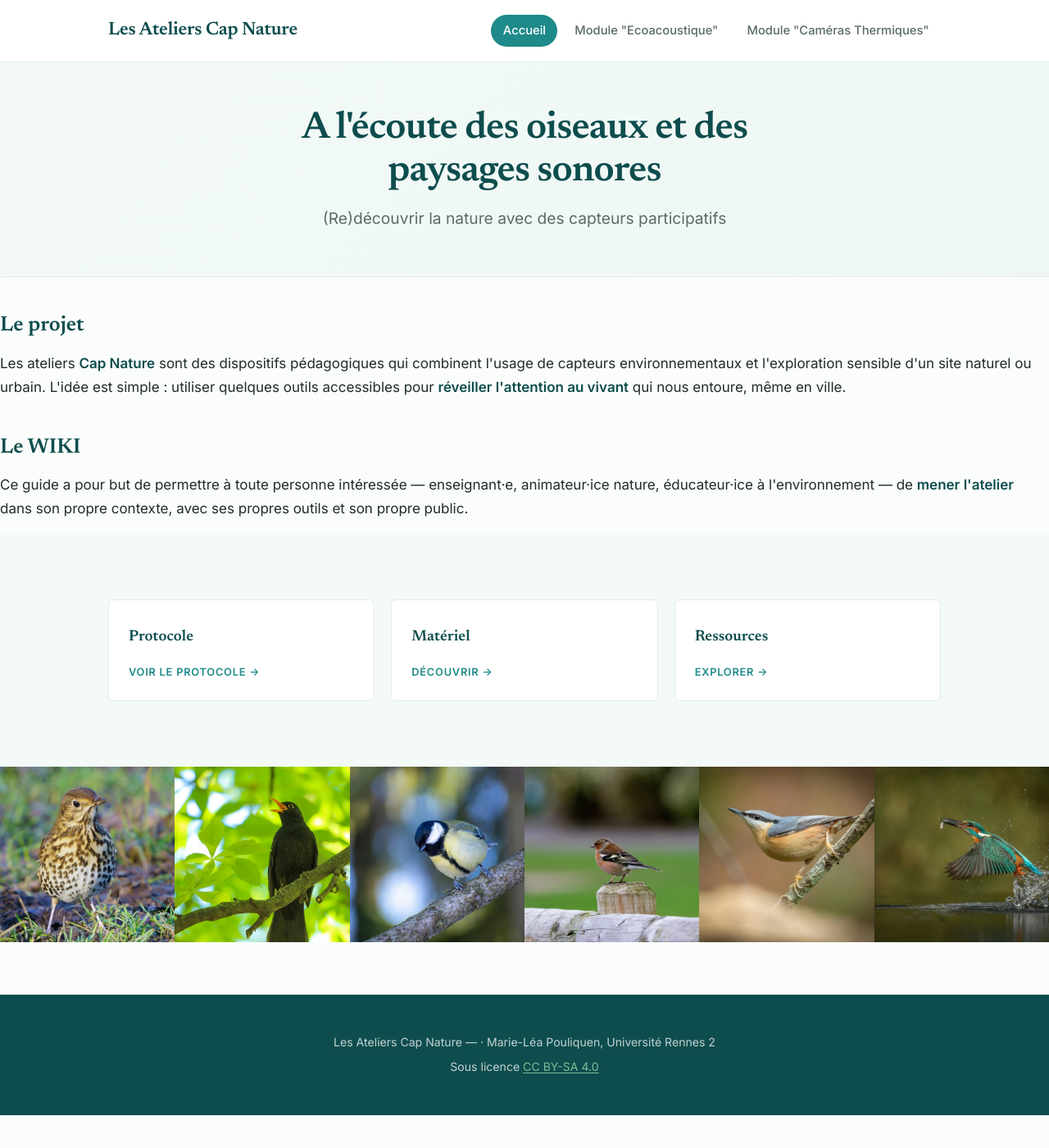
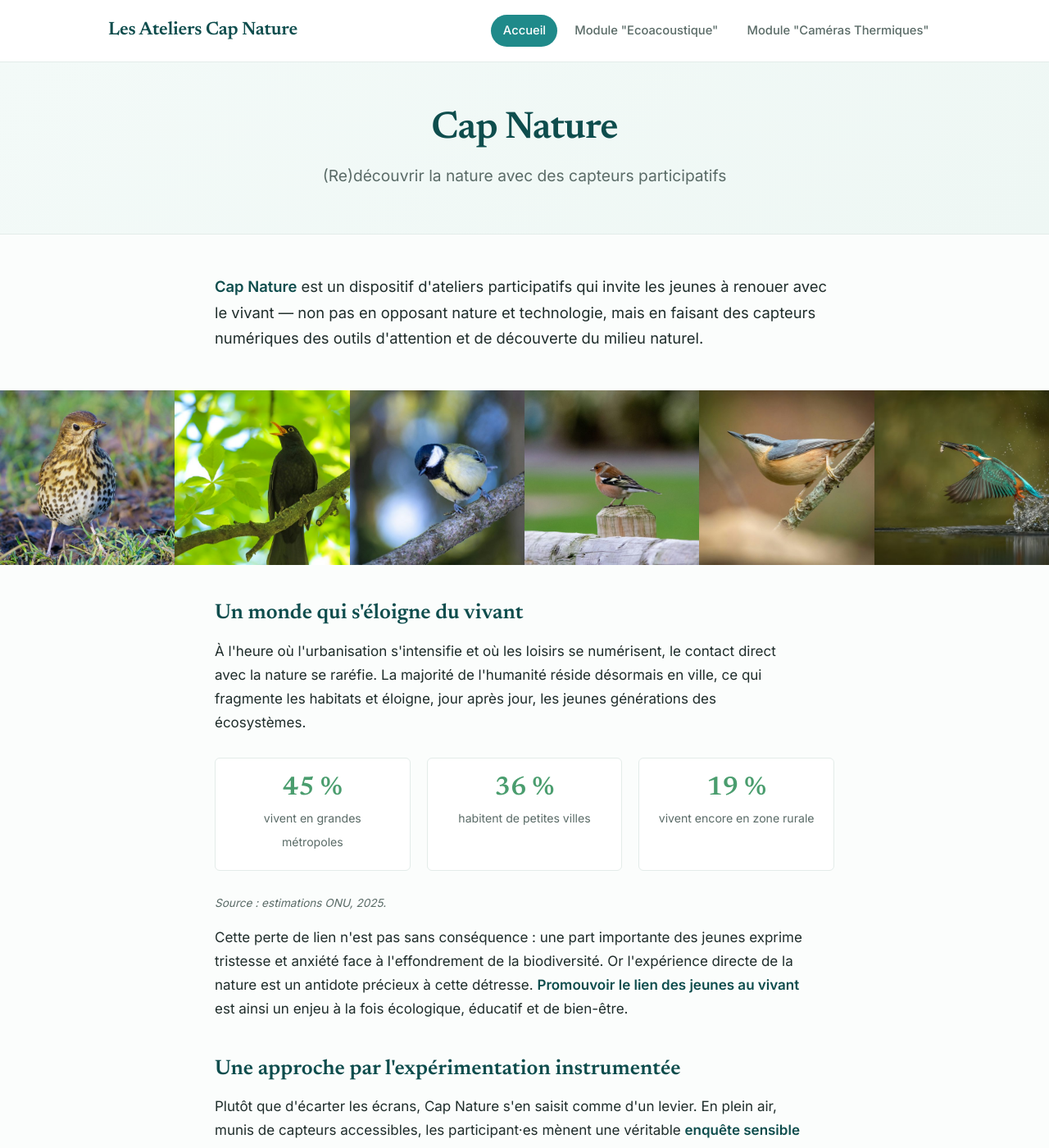
Before and after one commit to marieleapouliquen/wiki-cap-nature, a Jekyll site: the page built from index.md, in a window 1280 px wide and 1400 px high. Shown: the whole window at 82% size. Built offline with Jekyll 4.4.1, drawn with Linux system fonts in a browser that asks for light colours; some of the changed text lies outside the part shown.

Commit message:
Update index.md

```diff
--- a/index.md
+++ b/index.md
@@ -1,10 +1,12 @@
 ---
 layout: default
 title: Accueil
-show_photo_credits: false
+show_photo_credits: true
+
 hero:
-  title: A l'écoute des oiseaux et des paysages sonores
+  title: Cap Nature
   subtitle: "(Re)découvrir la nature avec des capteurs participatifs"
+
 photos:
   - file: grive.jpg
     alt: Grive musicienne au sol
@@ -24,31 +26,71 @@ photos:
   - file: martin-pecheur.jpg
     alt: Martin-pêcheur d'Europe sortant de l'eau
     caption: Martin-pêcheur
-cards:
-  - title: Protocole
-    cta: Voir le protocole →
-    url: /protocole/
-  - title: Matériel
-    cta: Découvrir →
-    url: /materiel/
-  - title: Ressources
-    cta: Explorer →
-    url: /ressources/
+
+stat_urbain:
+  - num: "45 %"
+    label: vivent en grandes métropoles
+  - num: "36 %"
+    label: habitent de petites villes
+  - num: "19 %"
+    label: vivent encore en zone rurale
 ---
+
 {% include hero.html title=page.hero.title subtitle=page.hero.subtitle tags=page.hero.tags %}
 
-<h2>Le projet</h2>
-
-<p>Les ateliers <strong>Cap Nature</strong> sont des dispositifs pédagogiques qui combinent l'usage de capteurs environnementaux et l'exploration sensible d'un site naturel ou urbain. L'idée est simple : utiliser quelques outils accessibles pour <strong>réveiller l'attention au vivant</strong> qui nous entoure, même en ville.</p>
-
-<h2>Le WIKI</h2>
-
-<p>Ce guide a pour but de permettre à toute personne intéressée — enseignant·e, animateur·ice nature, éducateur·ice à l'environnement — de <strong>mener l'atelier</strong> dans son propre contexte, avec ses propres outils et son propre public.</p>
-
-<section class="section-wide tinted">
-  <div class="section">
-  {% include cards.html cards=page.cards %}
+<section class="section-wide">
+  <div class="section" style="max-width: 820px;">
+    <p style="font-size: 1.15rem; margin: 0;">
+      <strong>Cap Nature</strong> est un dispositif d'ateliers participatifs qui invite les jeunes à renouer avec le vivant — non pas en opposant nature et technologie, mais en faisant des capteurs numériques des outils d'attention et de découverte du milieu naturel.
+    </p>
   </div>
 </section>
 
 {% include photo-band.html photos=page.photos %}
+
+<div class="section" style="max-width: 820px; margin-top: 2.5rem;">
+  <main class="content" style="max-width: none;">
+
+    <h2>Un monde qui s'éloigne du vivant</h2>
+    <p>À l'heure où l'urbanisation s'intensifie et où les loisirs se numérisent, le contact direct avec la nature se raréfie. La majorité de l'humanité réside désormais en ville, ce qui fragmente les habitats et éloigne, jour après jour, les jeunes générations des écosystèmes.</p>
+
+    <div class="stat-row">
+      {%- for s in page.stat_urbain -%}
+      <div class="stat-item"><span class="stat-num">{{ s.num }}</span><span class="stat-label">{{ s.label }}</span></div>
+      {%- endfor -%}
+    </div>
+    <p class="source-note">Source : estimations ONU, 2025.</p>
+
+    <p>Cette perte de lien n'est pas sans conséquence : une part importante des jeunes exprime tristesse et anxiété face à l'effondrement de la biodiversité. Or l'expérience directe de la nature est un antidote précieux à cette détresse. <strong>Promouvoir le lien des jeunes au vivant</strong> est ainsi un enjeu à la fois écologique, éducatif et de bien-être.</p>
+
+    <h2>Une approche par l'expérimentation instrumentée</h2>
+    <p>Plutôt que d'écarter les écrans, Cap Nature s'en saisit comme d'un levier. En plein air, munis de capteurs accessibles, les participant·es mènent une véritable <strong>enquête sensible et scientifique</strong> sur leur environnement proche : ils observent, mesurent, identifient, et portent un regard neuf sur un milieu qu'ils croyaient connaître.</p>
+
+    <div class="callout tip">
+      <p><strong>Trois intentions</strong> — Prêter <strong>attention</strong> au vivant proche ; <strong>expérimenter</strong> par des instruments scientifiques accessibles ; et <strong>réfléchir</strong> à notre cohabitation avec les autres espèces.</p>
+    </div>
+
+    <h2>Les modules proposés</h2>
+    <p>Chaque module est un atelier autonome, autour d'un capteur et d'un milieu. Ils partagent la même démarche d'exploration instrumentée, et peuvent être menés indépendamment.</p>
+
+    <div class="card-grid">
+      <a class="card" href="{{ '/module-oiseaux/' | relative_url }}">
+        <span class="card-icon">🐦</span>
+        <span class="card-title">Module 1 · Écoacoustique</span>
+        <span class="card-desc">Initiation à l'écoute des oiseaux avec une application de reconnaissance des chants et des capteurs sonores.</span>
+        <span class="card-cta">Découvrir le module →</span>
+      </a>
+      <div class="card card-soon">
+        <span class="card-icon">🌡️</span>
+        <span class="card-title">Module 2 · Caméras thermiques</span>
+        <span class="card-desc">Voir l'environnement autrement : explorer la chaleur invisible et les îlots de chaleur avec des caméras thermiques portatives.</span>
+        <span class="card-cta card-cta-soon">En préparation</span>
+      </div>
+    </div>
+
+    <div class="callout info">
+      <p><strong>Licence libre (CC BY-SA 4.0)</strong> — Ce guide est entièrement libre : vous pouvez l'utiliser, l'adapter et le partager, à condition de citer la source et de partager vos versions sous la même licence.</p>
+    </div>
+
+  </main>
+</div>
```
